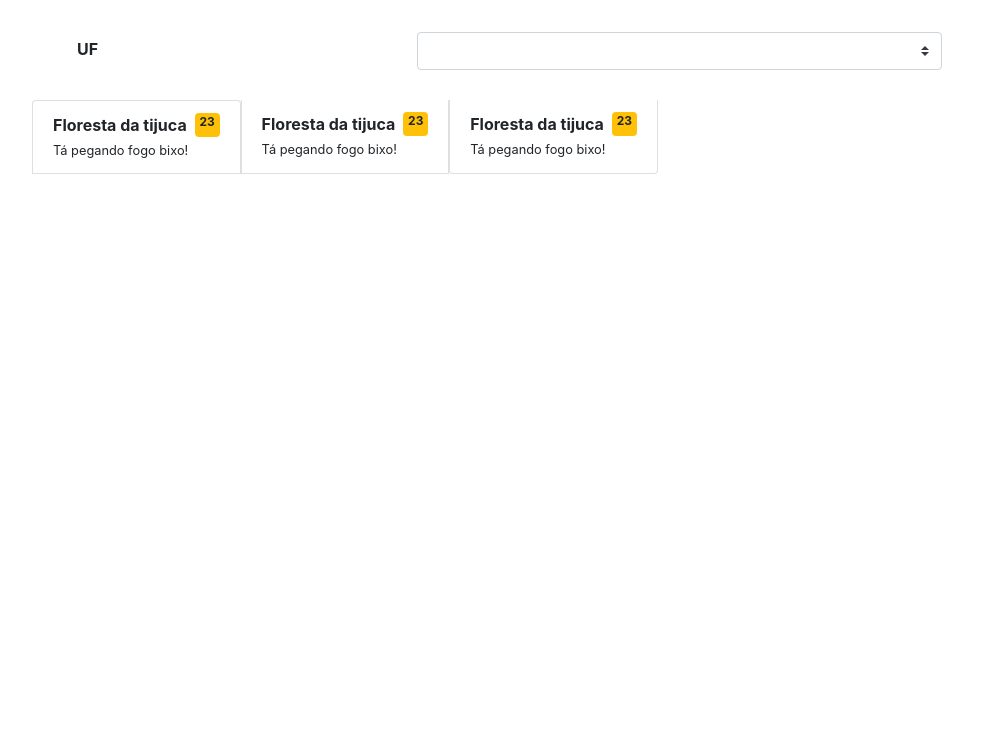
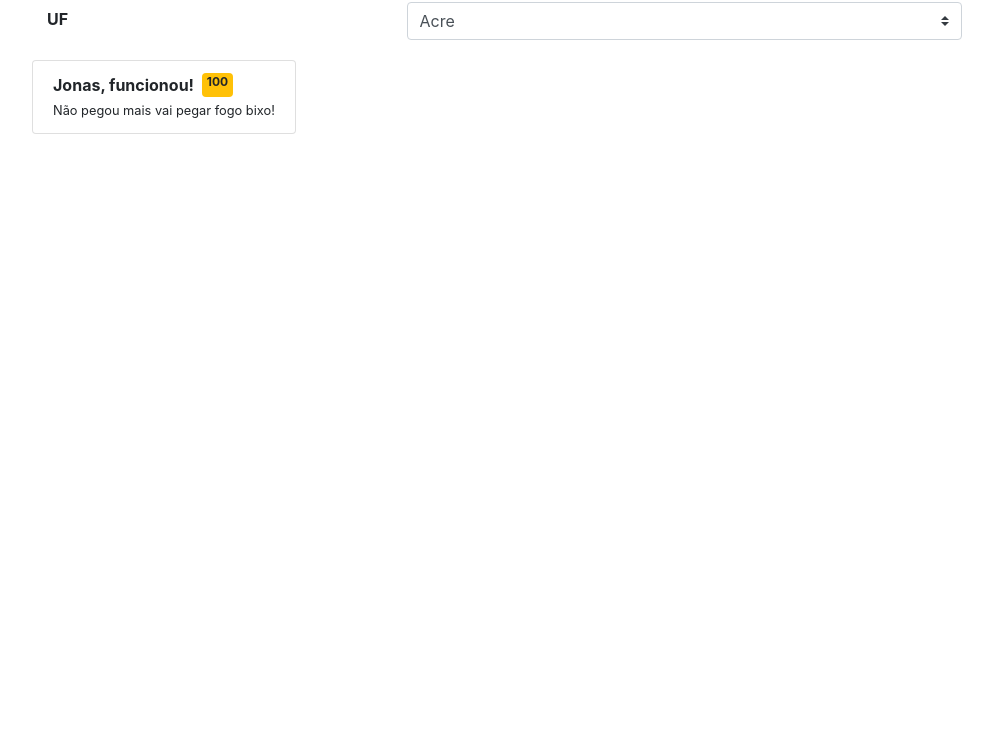
Before and after one commit to jonasdsg/OTQ, a plain HTML site: page views/listagem.html in a window 1280 px wide. Shown: the part 54-800 px from the top of the page, without its empty margins (53-1046 px from the left). Drawn offline with nearby package versions, Linux system fonts and the light colour scheme.

Commit message:
listagem funcionando!

```diff
--- a/controller/ListarController.js
+++ b/controller/ListarController.js
@@ -2,165 +2,53 @@
 //  Esse controller tem por objetivo automatizar a criação dos nodes filhos da ul.
 //
 
-init();
 
-function init(){
-    VIEW_DOM = new ListarController();
-    VIEW_DOM.adicionarEstadosComUFNoSelect();
-}
-
-class ListarController{
-
-    constructor(){
-        this.ARRAY_UF = ["AC","AL","AP","AM","BA","CE","DF","ES","GO","MA","MT","MS","MG","PA","PB","PR","PE","PI","RJ","RN","RS","RO","RR","SC","SP","SE","TO"];
-        this.ARRAY_ESTADOS = ["Acre","Alagoas","Amapá","Amazonas","Bahia","Ceará","Distrito Federal","Espírito Santo","Goiás","Maranhão","Mato Grosso","Mato Grosso do Sul","Minas Gerais","Pará","Paraíba","Paraná","Pernambuco","Piauí","Rio de Janeiro","Rio Grande do Norte","Rio Grande do Sul","Rondônia","Roraima","Santa Catarina","São Paulo","Sergipe","Tocantins"]
-    }
-
-    adicionarEstadosComUFNoSelect(){
-        var select = document.querySelector("select");
+ARRAY_UF = ["AC","AL","AP","AM","BA","CE","DF","ES","GO","MA","MT","MS","MG","PA","PB","PR","PE","PI","RJ","RN","RS","RO","RR","SC","SP","SE","TO"];
+ARRAY_ESTADOS = ["Acre","Alagoas","Amapá","Amazonas","Bahia","Ceará","Distrito Federal","Espírito Santo","Goiás","Maranhão","Mato Grosso","Mato Grosso do Sul","Minas Gerais","Pará","Paraíba","Paraná","Pernambuco","Piauí","Rio de Janeiro","Rio Grande do Norte","Rio Grande do Sul","Rondônia","Roraima","Santa Catarina","São Paulo","Sergipe","Tocantins"]
+var select = document.querySelector("select");
+// -- Adicionar preencher o select //
+    for(i = 0; i<ARRAY_ESTADOS.length;i++){
         var option = document.createElement("option");
-        option.setAttribute("value","JN");
-        option.appendChild(document.createTextNode("Jonas"));
+        option.setAttribute("value",ARRAY_UF[i]);
+        option.appendChild(document.createTextNode(ARRAY_ESTADOS[i]));
         select.appendChild(option);
     }
 
+// -- Preencher a ul.
 
-}
+var ul = document.querySelector("ul");
 
 
-/*
+var li = document.createElement("li");
+li.classList.toggle("list-group-item");
+li.classList.toggle("list-group-action");
+// cria a header para adicionar o strong e span.
+var header = document.createElement("header");
+header.classList.toggle("d-flex");
+header.classList.toggle("flex-row")
 
+//cria o elemento strong com o nome do local
+var strong = document.createElement("strong");
+strong.classList.toggle("align-items-start");
+strong.appendChild(document.createTextNode("Jonas, funcionou!"));
 
-class Foco{
-    constructor(cpf,cep,descricao){
-        this.cpf = cpf;
-        this.cep = cep;
-        this.uf  = "";
-        this.descricao = descricao;
-        this.status = true;
-    }
-    setDownStatus(){
-        if(this.quantidade===0)
-            this.status = false;
-        else
-            this.quantidade--;
-    }
+//Cria o elemento span com a quantidade de alertas criados.
+var span = document.createElement("span");
+span.classList.toggle("ml-2");
+span.classList.toggle("badge");
+span.classList.toggle("badge-warning");
+span.classList.toggle("align-items-end");
+span.appendChild(document.createTextNode("100"));
 
-    setUFE(uf){
-        this.uf = uf;
-    }
-}
+//cria a main para adicionar a tag small com a descrição.
+var main = document.createElement("main");
+main.classList.toggle("flex-row");
+var small = document.createElement("small");
+small.appendChild(document.createTextNode("Não pegou mais vai pegar fogo bixo!"));
 
-init();
-
-function init(){
-   p = new Foco("1111.222.222.22","20040007","pegou fogo");
-   p.setUFE("rj");
-   adicionarLista(p);
-}
-
-
-if(localStorage.getItem("pessoas")!=null){
-    var arrayPessoa = JSON.parse(localStorage.getItem("pessoas"));
-    var arrayFoco = JSON.parse(localStorage.getItem("focos"));
-    for(i = 0; i<arrayFoco.length; i++){
-        adicionarLista(arrayFoco[i]);
-    }
-}
-else
-{
-    window.location = "../views/main.html";
-    alert("Não há nenhum foco cadastrado!");
-}
-
-
-
-
-function adicionarLista(foco){
-
-    var main_list = document.querySelector("ul");
-    main_list.appendChild(criarLi(foco));
-}
-
-
-
-
-
-
-function criarLi(objFoco){
-    var li = document.createElement('li');
-    li.classList.toggle("list-group-item");
-    li.classList.toggle("list-group-item-action");
-    li.appendChild(criarDivPrincipal(objFoco))
-    return li;
-}
-
-function criarDivPrincipal(objFoco){
-    var div = document.createElement('div'); //d-flex flex-column
-    div.classList.toggle("d-flex");
-    div.classList.toggle("flex-column");
-    div.appendChild(criarMain(objFoco));
-    return div;
-}
-
-
-
-function criarMain(objFoco){
-    var main = document.createElement('main');
-    main.criarSubDivDoMain(objFoco);
-    return main;
-}
-
-function criarSubDivDoMain(objFoco){
-    var subDiv = document.createElement('div'); // justify-content-between
-    subDiv.classList.toggle("d-flex");
-    subDiv.classList.toggle("justify-content-between");
-    subDiv.appendChild(criarSubDivComONomeDoLocal(objFoco.cep,objFoco.descricao));
-    subDiv.appendChild(criarItemcomBadge(contagem(objFoco.uf)));
-    return subDiv;
-
-}
-
-function criarSubDivComONomeDoLocal(local,info){
-    var div = document.createElement('div');
-    div.classList.toggle("d-flex");
-    div.classList.toggle("flex-column");
-
-    var strong = document.createElement('strong');
-    strong.appendChild(document.createTextNode(local));
-    var small = document.createElement('small');
-    small.appendChild(document.createTextNode(info));
-
-    subItem1.appendChild(strong);
-    subItem1.appendChild(small);
-
-    return subItem1;
-
-}
-
-function criarItemcomBadge(q){
-    var div = document.createElement('div');
-    div.classList.toggle("d-flex");
-    div.classList.toggle("flex-column");
-    b = document.createElement('span');
-    b.classList.toggle("badge");
-    b.classList.toggle("badge-warning")
-    b.appendChild(document.createTextNode(q));
-    div.appendChild(b);
-    return div;
-
-}
-
-function contagem(UF){
-    var total = 0;
-    if(localStorage.getItem("pessoas")!=null){
-        var tmp = localStorage.getItem("pessoas");
-        var pessoa = JSON.parse(tmp);
-        for(i = 0; i<pessoa.length; i++){
-            if(UF===pessoa[i].cep.toLowerCase()){
-            total++;
-            }
-        }
-    }
-    return total;
-}*/
+main.appendChild(small);
+header.appendChild(strong);
+header.appendChild(span);
+li.appendChild(header);
+li.appendChild(main);
+ul.appendChild(li);
--- a/views/listagem.html
+++ b/views/listagem.html
@@ -14,14 +14,11 @@
             border-radius: 100%;
         }
 
-        .mt-10 {
-            margin-top: 10px;
+        ul {
+            margin-top: 20px;
         }
 
-        #main_list{
-            padding: 10px;
-            margin: 20px;
-        }
+
     </style>
 </head>
 
@@ -43,31 +40,18 @@
             </div>
 
 
-            <ul class="d-flex flex-row list-group">
+            <ul class="d-flex flex-row list-group mt-10">
 
                <!--os nodes serão inseridos aqui pelo controller-->
-                <li class="list-group-item list-group-action">
-                    <header class="d-flex flex-row">
-                        <strong class="align-items-start">Floresta da tijuca</strong>
-                        <span class="ml-2 badge badge-warning align-items-end">23</span>
-                    </header>
-                    <main class="flex-row"><small>Tá pegando fogo bixo!</small></main>
-                </li>
+               <!-- Exemplo -->
+               <!--<li class="list-group-item list-group-action">
+                        <header class="d-flex flex-row">
+                            <strong class="align-items-start">Floresta da tijuca</strong>
+                            <span class="ml-2 badge badge-warning align-items-end">23</span>
+                        </header>
+                        <main class="flex-row"><small>Tá pegando fogo bixo!</small></main>
+                   </li> -->
 
-                <li class="list-group-item list-group-action">
-                    <header class="d-flex flex-row">
-                        <strong class="align-items-start">Floresta da tijuca</strong>
-                        <span class="ml-2 badge badge-warning align-items-end">23</span>
-                    </header>
-                    <main class="flex-row"><small>Tá pegando fogo bixo!</small></main>
-                </li>
-
-                <li class="list-group-item list-group-action">
-                    <header class="d-flex flex-row">
-                        <strong class="align-items-start">Floresta da tijuca</strong>
-                        <span class="ml-2 badge badge-warning align-items-end">23</span>
-                    </header>
-                    <main class="flex-row"><small>Tá pegando fogo bixo!</small></main>
                 </li>
 
             </li>
```
